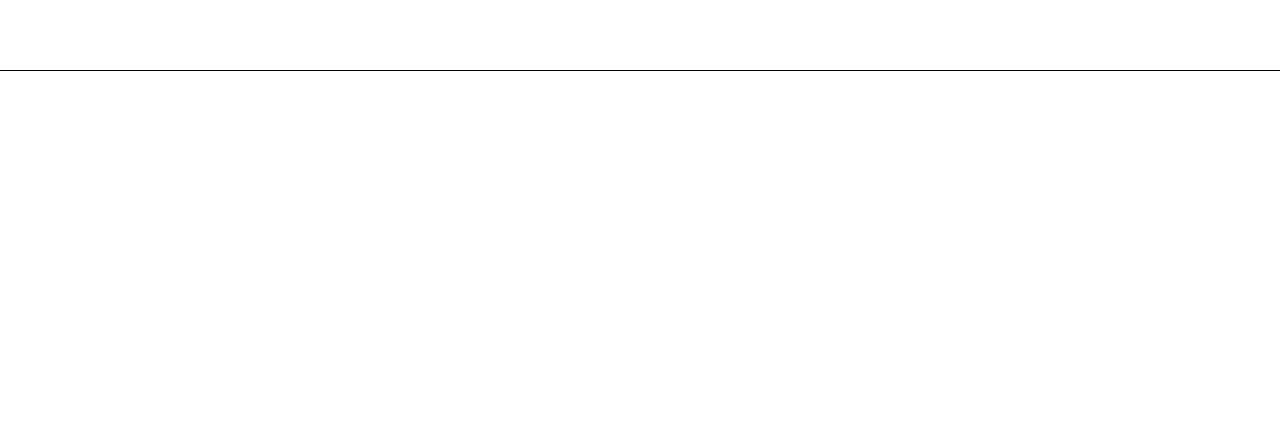
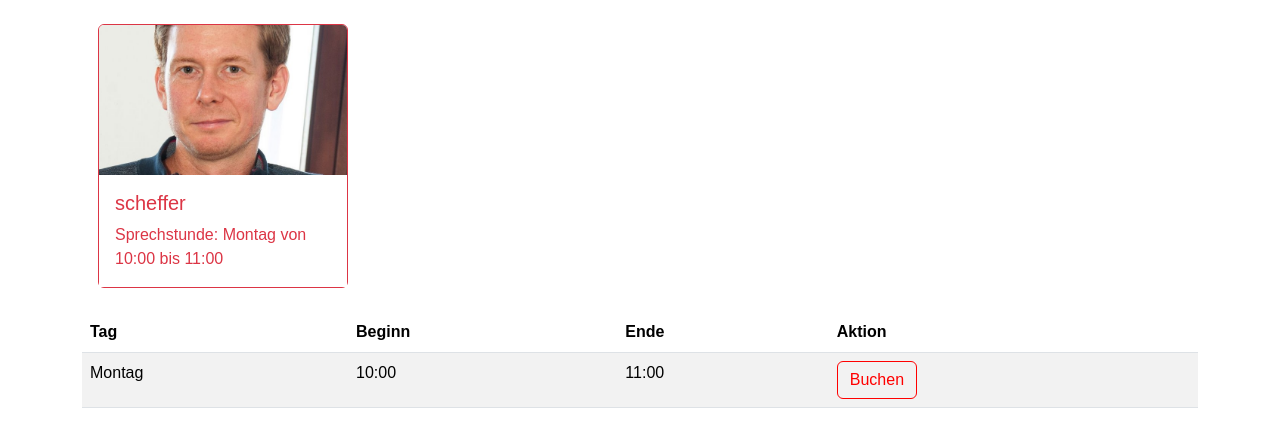
Before and after one commit to alaehamzaoui/direktprof, a Vue app in the folder front-end/: page /profs/1 in a window 1280 px wide. Shown: the top 446 px of the page. Built offline with nearby package versions, Linux system fonts and the light colour scheme.

Commit message:
page connection and pop up added

```diff
--- a/front-end/package.json
+++ b/front-end/package.json
@@ -10,6 +10,7 @@
   "dependencies": {
     "bootstrap": "^5.3.3",
     "core-js": "^3.8.3",
+    "popper.js": "^1.16.1",
     "vue": "^3.2.13",
     "vue-router": "^4.3.2"
   },
--- a/front-end/src/main.css
+++ /dev/null
@@ -1,191 +0,0 @@
-* {
-    box-sizing: border-box;
-    font-family: Arial;
-  }
-
-
-
-  button {
-    background-color: red;
-    border: none;
-    border-radius: 8px;
-    color: white;
-    cursor: pointer;
-    font-size: 16px;
-    font-weight: bold;
-    outline: 0;
-    padding: 16px;
-  }
-
-  h1 {
-    border-bottom: 1px solid black;
-    margin: 0;
-    margin-top: 16px;
-    padding: 16px;
-  }
-
-  .total-price {
-    padding: 16px;
-    text-align: right;
-  }
-
-  .checkout-button {
-    width: 100%;
-  }
-
-  .product-container {
-    align-content: 'center';
-    border-bottom: 1px solid #ddd;
-    display: flex;
-    padding: 16px;
-    width: 100%;
-  }
-
-  .product-image {
-    flex: 1;
-    height: 100px;
-    max-width: 100px;
-  }
-
-  .details-wrap {
-    padding: 0 16px;
-    flex: 3;
-  }
-
-  .remove-button {
-    flex: 1;
-    margin: auto;
-  }
-
-  .img-wrap {
-    margin-top: 32px;
-    text-align: center;
-  }
-
-  .img-wrap img {
-    width: 400px;
-  }
-
-  .product-details {
-    padding: 16px;
-    position: relative;
-  }
-
-  .add-to-cart {
-    width: 100%;
-    margin-top: 16px;
-  }
-
-  .price {
-    position: absolute;
-    top: 24px;
-    right: 16px;
-  }
-
-  .green-button {
-    background-color: green;
-  }
-
-  .grey-button {
-    background-color: #888;
-    width: 100%;
-  }
-
-  .nav-bar {
-    border-bottom: 1px solid #ddd;
-    height: 75px;
-    width: 100%;
-  }
-
-  .logo-wrap {
-    width: 120px;
-    height: 120px;
-  }
-
-  .products-link {
-    text-align: center;
-    display: block;
-    color: black;
-    font-size: 22px;
-    left: 32px;
-    position: absolute;
-    top: 16px;
-    text-decoration: none;
-  }
-
-  .products-link h1 {
-    margin: 0;
-  }
-
-  .nav-buttons-wrap {
-      position: absolute;
-      right: 16px;
-      top: 16px;
-  }
-
-  .cart-link {
-    position: absolute;
-    right: 16px;
-    top: 16px;
-  }
-
-  .grid-wrap {
-    display: flex;
-    justify-content: flex-start;
-    gap: 16px;
-    flex-wrap: wrap;
-    margin-top: 16px;
-  }
-
-  .product-item {
-    align-items: center;
-    border-radius: 8px;
-    box-shadow: 0px 2px 5px #888;
-    display: flex;
-    flex-direction: column;
-    margin-bottom: 2%;
-    padding: 20px;
-    position: relative;
-    width: 32%;
-  }
-
-  .product-name {
-    margin-bottom: 0;
-  }
-
-  .product-item img {
-    height: 200px;
-    width: 200px;
-  }
-
-  .product-item a {
-    width: 100%;
-  }
-
-  .product-item button {
-    width: 100%;
-  }
-
-  .product-container {
-    align-content: 'center';
-    border-bottom: 1px solid #ddd;
-    display: flex;
-    padding: 16px;
-    width: 100%;
-  }
-
-  .product-image {
-    flex: 1;
-    height: 100px;
-    max-width: 100px;
-  }
-
-  .details-wrap {
-    padding: 0 16px;
-    flex: 3;
-  }
-
-  .remove-button {
-    flex: 1;
-    margin: auto;
-  }
--- a/front-end/src/main.js
+++ b/front-end/src/main.js
@@ -1,6 +1,5 @@
 import { createApp } from 'vue'
-import './main.css'
-import 'bootstrap/dist/css/bootstrap.min.css'
+import 'bootstrap/dist/css/bootstrap.min.css';
 import 'bootstrap' // Import Bootstrap JS for interactivity (optional)
 
 import App from './App.vue';
--- a/front-end/src/pages/ProfSeite.vue
+++ b/front-end/src/pages/ProfSeite.vue
@@ -1,9 +1,126 @@
 <template>
-    <h1>profseite</h1>
-</template>
-<script>
-export default {
+    <div class="container mt-4">
+      <div class="card mb-4 border-danger">
+        <img :src="prof.imageName" class="card-img-top" alt="Professor Bild">
+        <div class="card-body bg-white text-danger">
+          <h5 class="card-title">{{ prof.name }}</h5>
+          <p class="card-text">Sprechstunde: {{ prof.sprechstunde.tag }} von {{ prof.sprechstunde.beginn }} bis {{ prof.sprechstunde.ende }}</p>
+        </div>
+      </div>
+
+      <table class="table table-striped bg-white text-danger">
+        <thead class="bg-danger text-white">
+          <tr>
+            <th scope="col">Tag</th>
+            <th scope="col">Beginn</th>
+            <th scope="col">Ende</th>
+            <th scope="col">Aktion</th>
+          </tr>
+        </thead>
+        <tbody>
+          <tr>
+            <td>{{ prof.sprechstunde.tag }}</td>
+            <td>{{ prof.sprechstunde.beginn }}</td>
+            <td>{{ prof.sprechstunde.ende }}</td>
+            <td><button class="btn btn-outline-danger" @click="showModal = true">Buchen</button></td>
+          </tr>
+        </tbody>
+      </table>
+
+      <!-- Modal -->
+      <div v-if="showModal" class="modal fade show d-block" tabindex="-1" role="dialog" aria-labelledby="bookingModalLabel" aria-hidden="true">
+        <div class="modal-dialog" role="document">
+          <div class="modal-content">
+            <div class="modal-header bg-danger text-white">
+              <h5 class="modal-title" id="bookingModalLabel">Termin buchen</h5>
+              <button type="button" class="close" @click="closeModal" aria-label="Close">
+                <span aria-hidden="true">&times;</span>
+              </button>
+            </div>
+            <div class="modal-body">
+              <form @submit.prevent="bookAppointment">
+                <div class="form-group">
+                  <label for="email">E-Mail</label>
+                  <input type="email" class="form-control" id="email" v-model="email" required>
+                </div>
+                <div class="form-group">
+                  <label for="topic">Thema</label>
+                  <input type="text" class="form-control" id="topic" v-model="topic" required>
+                </div>
+                <button type="submit" class="btn btn-danger">Senden</button>
+              </form>
+            </div>
+          </div>
+        </div>
+      </div>
+      <div v-if="showModal" class="modal-backdrop fade show"></div>
+    </div>
+  </template>
+
+  <script>
+  import { profs } from '../temp-data.js';
+
+  export default {
     name: "ProfSeite",
+    data() {
+      return {
+        prof: profs.find(prof => prof.id === this.$route.params.profId),
+        email: '',
+        topic: '',
+        showModal: false
+      };
+    },
+    methods: {
+      closeModal() {
+        this.showModal = false;
+      },
+      bookAppointment() {
+        alert(`Termin gebucht für ${this.prof.name} mit E-Mail: ${this.email} und Thema: ${this.topic}`);
+        this.showModal = false;
+        this.email = '';
+        this.topic = '';
+      }
+    }
+  };
+  </script>
 
-}
-</script>
+  <style>
+  .container {
+    color: red;
+  }
+  .card {
+    border: 1px solid red;
+  }
+  .card-body {
+    background-color: white;
+  }
+  .table {
+    background-color: white;
+    color: red;
+  }
+  .table thead {
+    background-color: red;
+    color: white;
+  }
+  .btn-outline-danger {
+    border-color: red;
+    color: red;
+  }
+  .btn-outline-danger:hover {
+    background-color: red;
+    color: white;
+  }
+  .modal-header {
+    background-color: red;
+    color: white;
+  }
+  .modal-backdrop {
+    position: fixed;
+    top: 0;
+    left: 0;
+    width: 100vw;
+    height: 100vh;
+    background-color: rgba(0, 0, 0, 0.5);
+    z-index: 1040;
+  }
+  </style>
--- a/front-end/src/temp-data.js
+++ b/front-end/src/temp-data.js
@@ -3,24 +3,40 @@ import LutickeBild from './assets/img/profsPic/prof2.jpg';
 import oesingBild from './assets/img/profsPic/prof3.jpg';
 import kohnBild from './assets/img/profsPic/prof1.jpg';
 
-
-
-
 export const profs = [{
     id: '1',
     name: 'scheffer',
     imageName: schefferBild,
+    sprechstunde: {
+        tag: 'Montag',
+        beginn: '10:00',
+        ende: '11:00'
+    }
 }, {
     id: '2',
     name: 'lutticke',
     imageName: LutickeBild,
+    sprechstunde: {
+        tag: 'Dienstag',
+        beginn: '14:00',
+        ende: '15:00'
+    }
 }, {
     id: '3',
     name: 'Oesing',
     imageName: oesingBild,
+    sprechstunde: {
+        tag: 'Mittwoch',
+        beginn: '09:00',
+        ende: '10:00'
+    }
 }, {
     id: '4',
     name: 'Kohn',
     imageName: kohnBild,
-}
-];
+    sprechstunde: {
+        tag: 'Donnerstag',
+        beginn: '13:00',
+        ende: '14:00'
+    }
+}];
```
Also changed, not shown: 1 other file (tests, documents, lock files or other folders).
